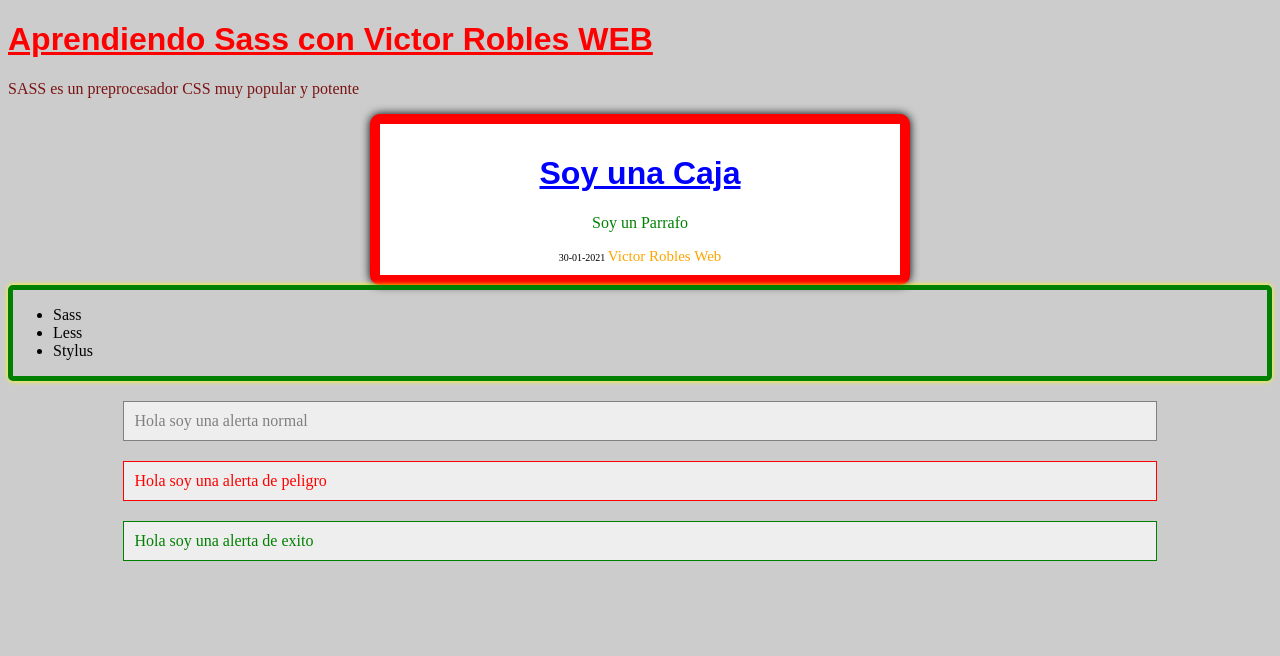
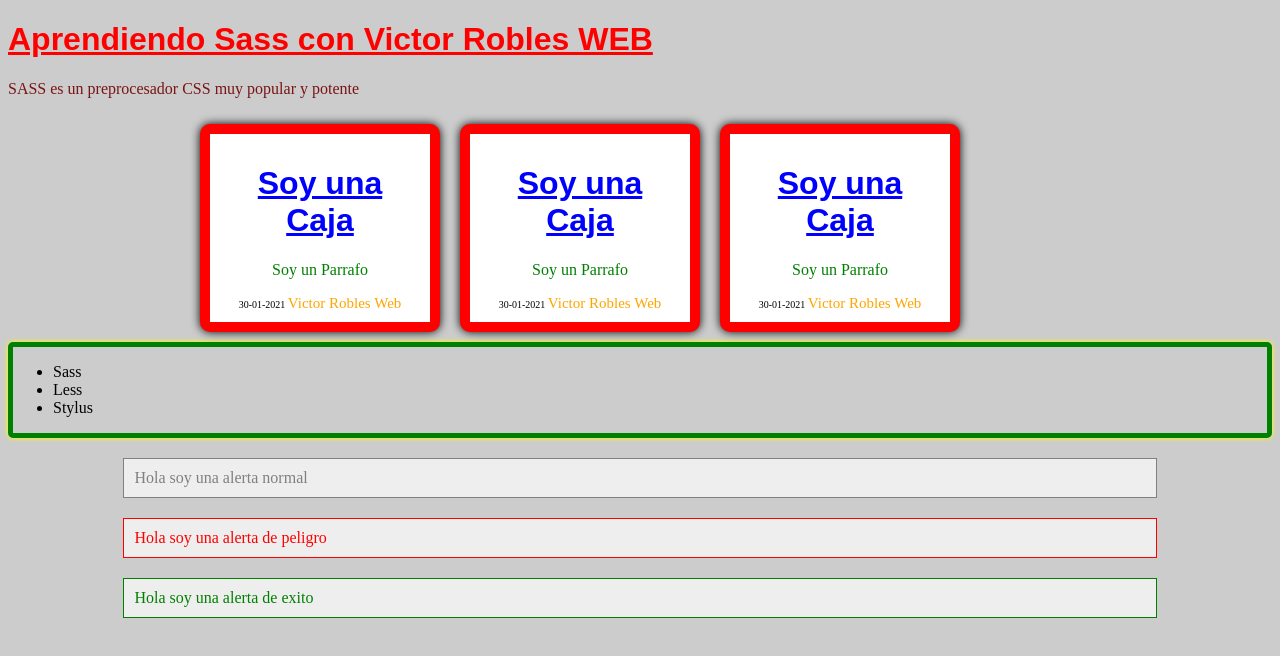
Before and after one commit to Andrus123/aprendiendo-sass, a plain HTML site: page index.html in a window 1280 px wide. Drawn offline with Linux system fonts and the light colour scheme.

Commit message:
Operadores
Se puede sumar restar dividir y multiplicar cualquier componente o parametro que se elija para cada selector.

```diff
--- a/_base.scss
+++ b/_base.scss
@@ -86,3 +86,26 @@
     color: green;
     border-color: green;
 }
+
+// OPERADORES
+.clearfix{
+    clear: both;
+}
+
+h1{
+    font-size: 20px + 5px -1px;
+}
+
+$caja: 200px;
+$wrap: 900px;
+
+.cajas{
+    width: $wrap;
+     margin: 0px auto;
+}
+
+.caja{
+    float: left;
+    width: $caja / $wrap * 100%;
+    margin: 10px;
+}
--- a/index.html
+++ b/index.html
@@ -9,6 +9,8 @@
         <h1>Aprendiendo Sass con Victor Robles WEB</h1>
         <p>SASS es un preprocesador CSS muy popular y potente</p>
 
+    <div class="cajas">
+
         <div class="caja">
             <h1>Soy una Caja</h1>
             <p>Soy un Parrafo</p>
@@ -18,6 +20,29 @@
                 <span class="author">Victor Robles Web</span>
             </div>
         </div>
+
+        <div class="caja">
+            <h1>Soy una Caja</h1>
+            <p>Soy un Parrafo</p>
+            <div class="info">
+                30-01-2021
+
+                <span class="author">Victor Robles Web</span>
+            </div>
+        </div>
+
+        <div class="caja">
+            <h1>Soy una Caja</h1>
+            <p>Soy un Parrafo</p>
+            <div class="info">
+                30-01-2021
+
+                <span class="author">Victor Robles Web</span>
+            </div>
+        </div>
+
+        <div class="clearfix"></div>
+    </div>
 
         <div class="listado">
             <ul>
```
Also changed, not shown: styles.css, 1 other file.
